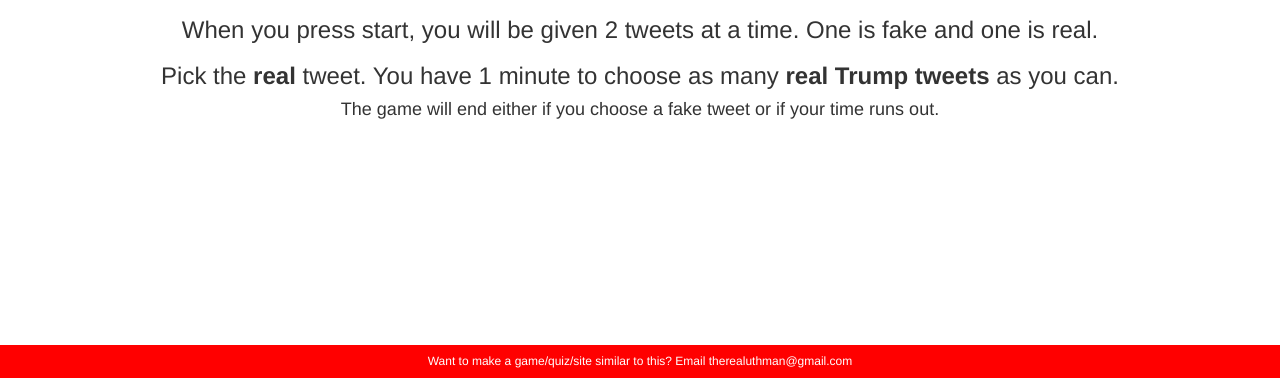
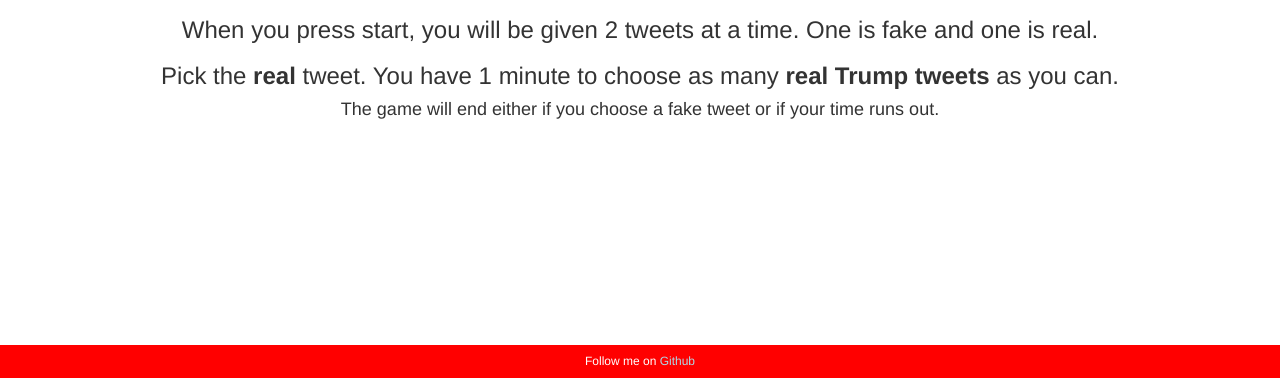
Before and after one commit to uthmanq/trump, a plain HTML site: page client/index.html in a window 1280 px wide. Shown: the part 422-800 px from the top of the page. Drawn offline with nearby package versions, Linux system fonts and the light colour scheme.

Commit message:
New banner

```diff
--- a/client/index.html
+++ b/client/index.html
@@ -84,7 +84,7 @@
 </body>
 <footer>
     <div class="footer">
-        <h6>Want to make a game/quiz/site similar to this? Email therealuthman@gmail.com</h6>
+        <h6>Follow me on <a href="https://github.com/UQONYX/thisorthat">Github</a></h6>
     </div>
 </footer>
 <div class="modal fade" id="endGameModal" tabindex="-1" role="dialog" aria-labelledby="exampleModalCenterTitle" aria-hidden="true">
--- a/client/styles.css
+++ b/client/styles.css
@@ -121,3 +121,6 @@
     color: white;
     text-align: center;
 }
+a{
+    color: lightblue;
+}
```
